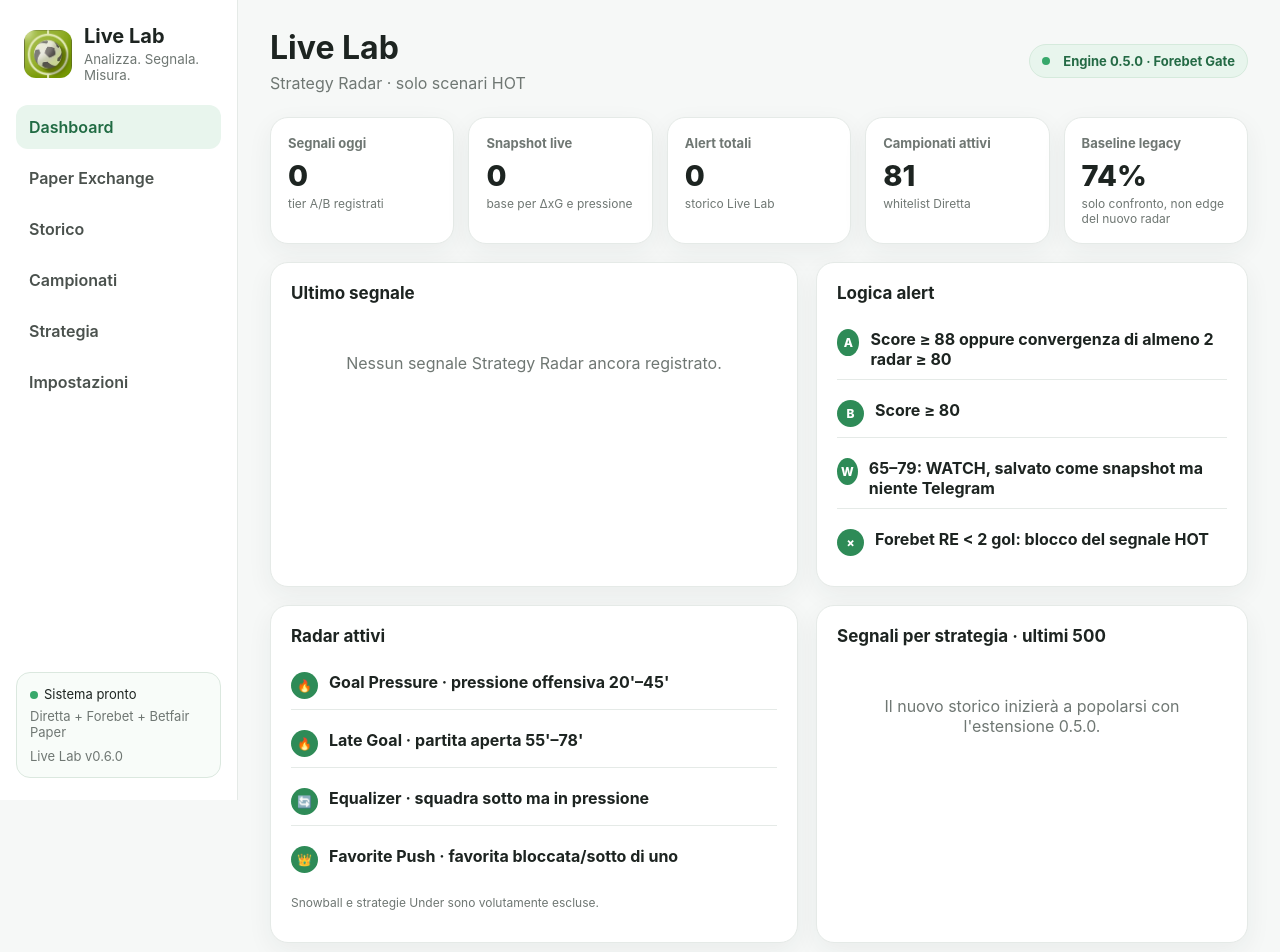
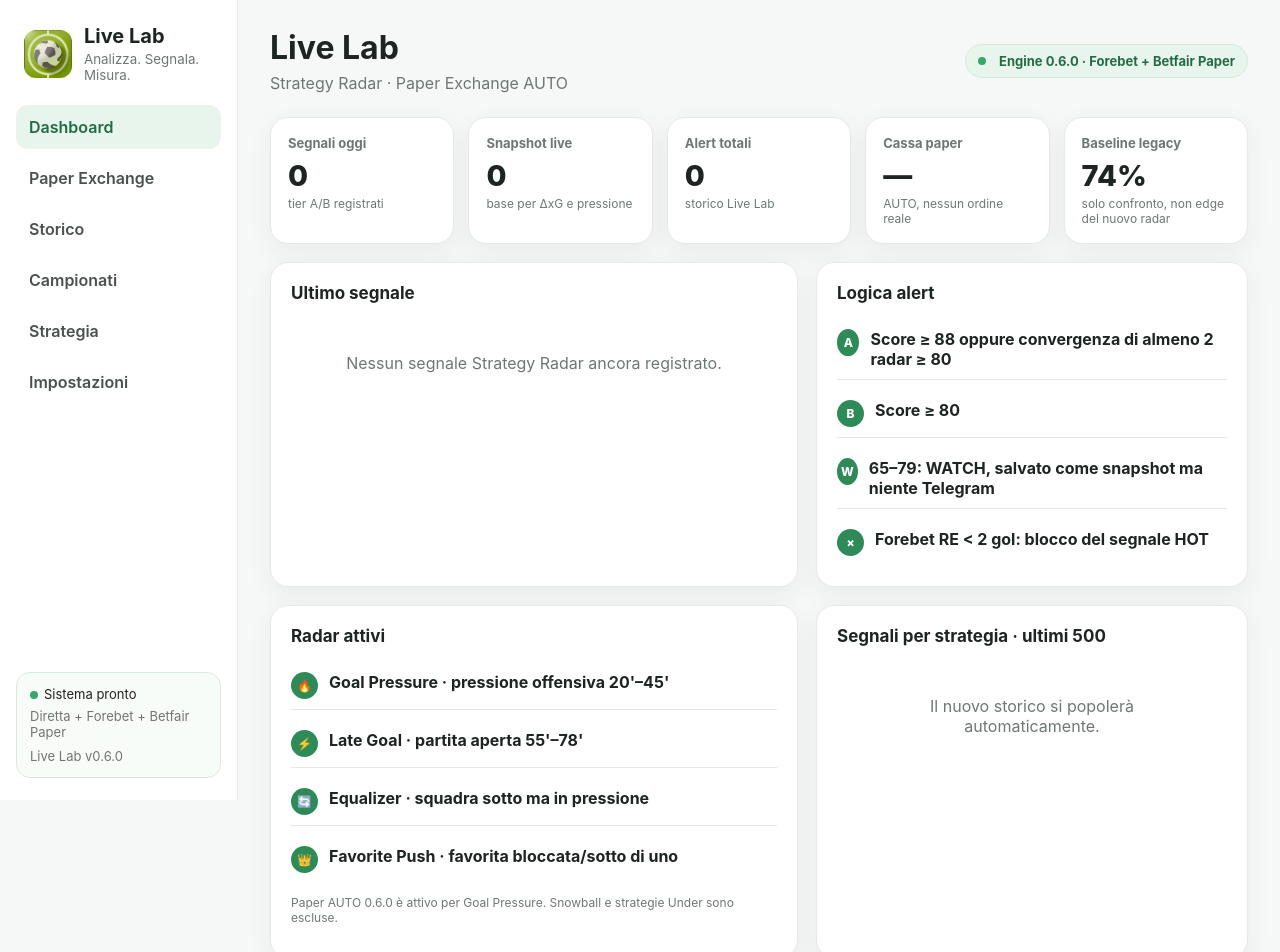
Before and after one commit to Animovilla1980/Live-Lab, a Next.js app: page / in a window 1280 px wide. Shown: the top 952 px of the page. Built offline with nearby package versions, Linux system fonts and the light colour scheme; no server answers.

Commit message:
feat: surface Paper AUTO on main dashboard

```diff
--- a/app/page.tsx
+++ b/app/page.tsx
@@ -2,33 +2,34 @@
 import {LEGACY_OVERALL,WHITELIST} from '@/lib/data';
 
 export const dynamic='force-dynamic';
-const LABELS:Record<string,string>={GOAL_PRESSURE:'🔥 Goal Pressure',LATE_GOAL:'🔥 Late Goal',EQUALIZER:'🔄 Equalizer',FAVORITE_PUSH:'👑 Favorite Push'};
+const LABELS:Record<string,string>={GOAL_PRESSURE:'🔥 Goal Pressure',LATE_GOAL:'⚡ Late Goal',EQUALIZER:'🔄 Equalizer',FAVORITE_PUSH:'👑 Favorite Push'};
 
 export default async function Dashboard(){
   const sb=getSupabaseAdmin();
   const today=new Date().toISOString().slice(0,10);
-  let todayCount=0,totalAlerts=0,totalSnapshots=0,latest:any=null,recent:any[]=[];
+  let todayCount=0,totalAlerts=0,totalSnapshots=0,latest:any=null,recent:any[]=[],paper:any=null;
   if(sb){
-    const [t,all,snap,last,r]=await Promise.all([
+    const [t,all,snap,last,r,p]=await Promise.all([
       sb.from('live_lab_alerts').select('id',{count:'exact',head:true}).eq('match_date',today),
       sb.from('live_lab_alerts').select('id',{count:'exact',head:true}),
       sb.from('live_lab_snapshots').select('id',{count:'exact',head:true}),
       sb.from('live_lab_alerts').select('*').order('created_at',{ascending:false}).limit(1).maybeSingle(),
-      sb.from('live_lab_alerts').select('strategy_code,strategy_score,alert_tier,forebet_gate_status,outcome').order('created_at',{ascending:false}).limit(500)
+      sb.from('live_lab_alerts').select('strategy_code,strategy_score,alert_tier,forebet_gate_status,outcome').order('created_at',{ascending:false}).limit(500),
+      sb.from('live_lab_paper_settings').select('bankroll_current').eq('id',1).maybeSingle()
     ]);
-    todayCount=t.count??0;totalAlerts=all.count??0;totalSnapshots=snap.count??0;latest=last.data??null;recent=r.data??[];
+    todayCount=t.count??0;totalAlerts=all.count??0;totalSnapshots=snap.count??0;latest=last.data??null;recent=r.data??[];paper=p.data??null;
   }
   const counts=recent.reduce((acc:any,x:any)=>{const k=x.strategy_code||'LEGACY';acc[k]=(acc[k]||0)+1;return acc;},{});
   const active=Object.entries(counts).filter(([k])=>k!=='LEGACY').sort((a:any,b:any)=>b[1]-a[1]);
   return <>
-    <header className="header"><div><h2>Live Lab</h2><div className="muted">Strategy Radar · solo scenari HOT</div></div><span className="badge"><span className="dot"/>Engine 0.5.0 · Forebet Gate</span></header>
-    <section className="cards"><K label="Segnali oggi" value={String(todayCount)} foot="tier A/B registrati"/><K label="Snapshot live" value={String(totalSnapshots)} foot="base per ΔxG e pressione"/><K label="Alert totali" value={String(totalAlerts)} foot="storico Live Lab"/><K label="Campionati attivi" value={String(WHITELIST.length)} foot="whitelist Diretta"/><K label="Baseline legacy" value={`${LEGACY_OVERALL.strike}%`} foot="solo confronto, non edge del nuovo radar"/></section>
+    <header className="header"><div><h2>Live Lab</h2><div className="muted">Strategy Radar · Paper Exchange AUTO</div></div><span className="badge"><span className="dot"/>Engine 0.6.0 · Forebet + Betfair Paper</span></header>
+    <section className="cards"><K label="Segnali oggi" value={String(todayCount)} foot="tier A/B registrati"/><K label="Snapshot live" value={String(totalSnapshots)} foot="base per ΔxG e pressione"/><K label="Alert totali" value={String(totalAlerts)} foot="storico Live Lab"/><K label="Cassa paper" value={paper?`€ ${Number(paper.bankroll_current).toFixed(2)}`:'—'} foot="AUTO, nessun ordine reale"/><K label="Baseline legacy" value={`${LEGACY_OVERALL.strike}%`} foot="solo confronto, non edge del nuovo radar"/></section>
 
     <section className="grid2"><div className="card panel"><h3>Ultimo segnale</h3>{latest?<div className="alertbox"><div className="matchrow"><div><div className="muted">{latest.league_name||'Campionato'}</div><div className="teams">{latest.home_team} – {latest.away_team}</div></div><div className="score">{latest.home_score}-{latest.away_score}</div></div><div className="stats"><div className="stat"><span>Minuto</span><strong>{latest.alert_minute}'</strong></div><div className="stat"><span>Score</span><strong>{latest.strategy_score??'—'}/100</strong></div><div className="stat"><span>Tier</span><strong>{latest.alert_tier??'—'}</strong></div></div><div className="sr">{latest.strategy_label||LABELS[latest.strategy_code]||'Segnale legacy'} · Forebet {latest.forebet_gate_status}</div></div>:<div className="empty">Nessun segnale Strategy Radar ancora registrato.</div>}</div>
       <div className="card panel"><h3>Logica alert</h3><div className="rules"><R n="A" t="Score ≥ 88 oppure convergenza di almeno 2 radar ≥ 80"/><R n="B" t="Score ≥ 80"/><R n="W" t="65–79: WATCH, salvato come snapshot ma niente Telegram"/><R n="×" t="Forebet RE < 2 gol: blocco del segnale HOT"/></div></div></section>
 
-    <section className="grid2"><div className="card panel"><h3>Radar attivi</h3><div className="rules"><R n="🔥" t="Goal Pressure · pressione offensiva 20'–45'"/><R n="🔥" t="Late Goal · partita aperta 55'–78'"/><R n="🔄" t="Equalizer · squadra sotto ma in pressione"/><R n="👑" t="Favorite Push · favorita bloccata/sotto di uno"/></div><p className="muted" style={{fontSize:12,marginTop:12}}>Snowball e strategie Under sono volutamente escluse.</p></div>
-      <div className="card panel"><h3>Segnali per strategia · ultimi 500</h3>{active.length?<div className="tableWrap"><table className="table"><thead><tr><th>Strategia</th><th>Segnali</th></tr></thead><tbody>{active.map(([k,v]:any)=><tr key={k}><td>{LABELS[k]||k}</td><td>{v}</td></tr>)}</tbody></table></div>:<div className="empty">Il nuovo storico inizierà a popolarsi con l'estensione 0.5.0.</div>}</div></section>
+    <section className="grid2"><div className="card panel"><h3>Radar attivi</h3><div className="rules"><R n="🔥" t="Goal Pressure · pressione offensiva 20'–45'"/><R n="⚡" t="Late Goal · partita aperta 55'–78'"/><R n="🔄" t="Equalizer · squadra sotto ma in pressione"/><R n="👑" t="Favorite Push · favorita bloccata/sotto di uno"/></div><p className="muted" style={{fontSize:12,marginTop:12}}>Paper AUTO 0.6.0 è attivo per Goal Pressure. Snowball e strategie Under sono escluse.</p></div>
+      <div className="card panel"><h3>Segnali per strategia · ultimi 500</h3>{active.length?<div className="tableWrap"><table className="table"><thead><tr><th>Strategia</th><th>Segnali</th></tr></thead><tbody>{active.map(([k,v]:any)=><tr key={k}><td>{LABELS[k]||k}</td><td>{v}</td></tr>)}</tbody></table></div>:<div className="empty">Il nuovo storico si popolerà automaticamente.</div>}</div></section>
   </>;
 }
 function K({label,value,foot}:{label:string,value:string,foot:string}){return <div className="card kpi"><div className="label">{label}</div><div className="value">{value}</div><div className="foot">{foot}</div></div>}
```
